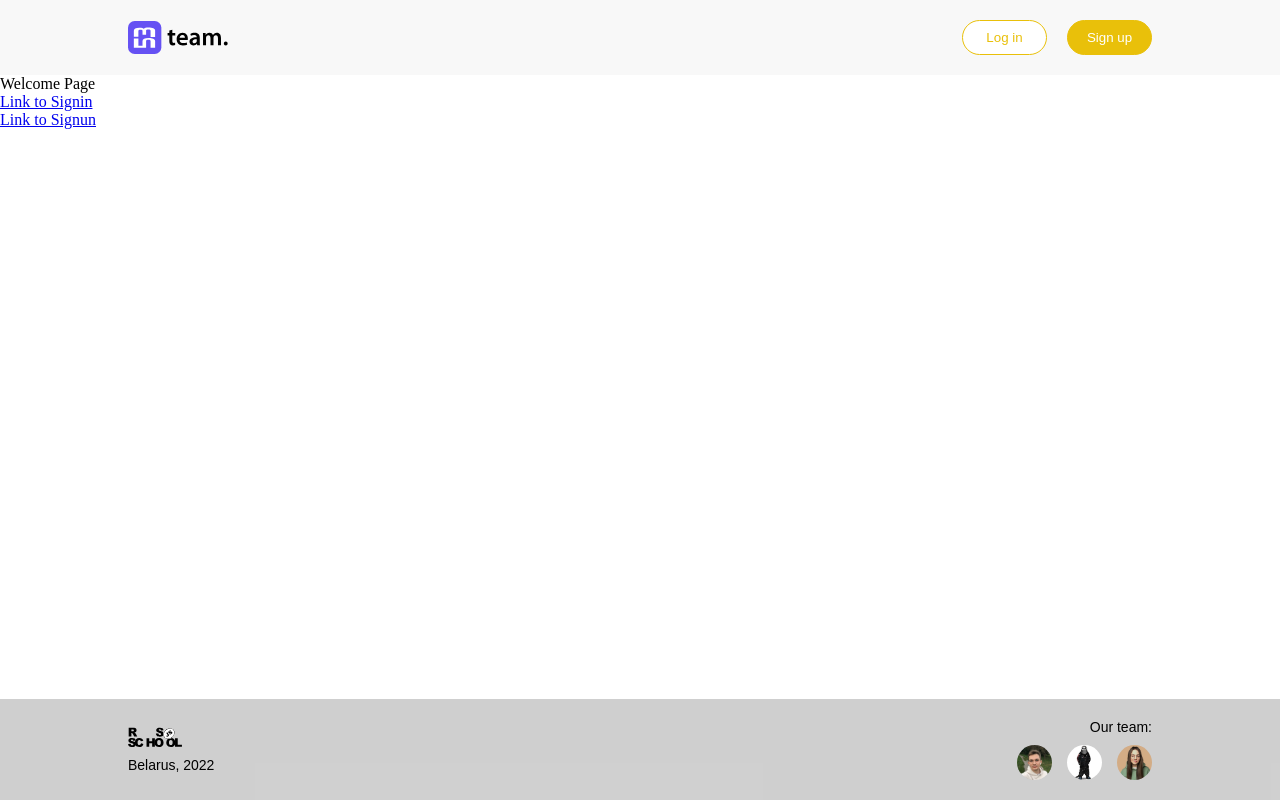
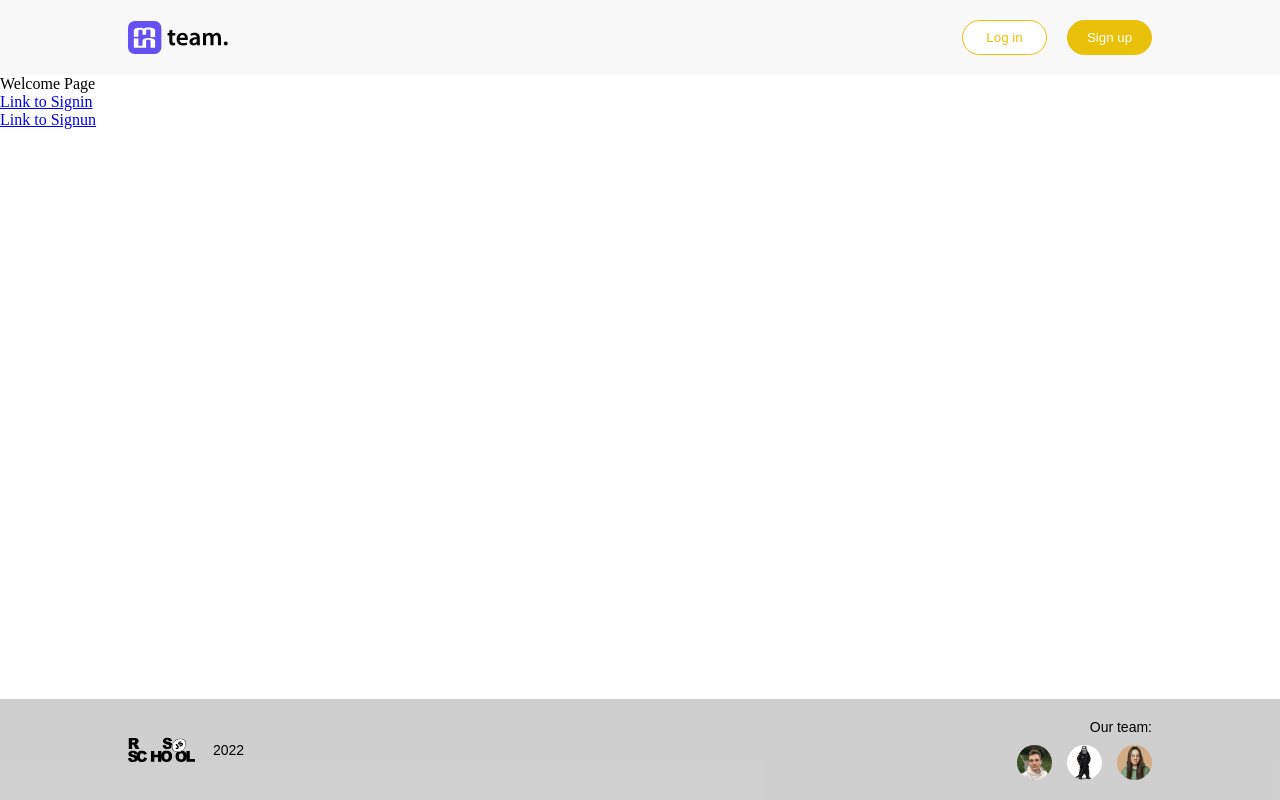
Before and after one commit to jack13only/project-management-app, a React (Create React App) app: page / in a window 1280 px wide. Built offline with nearby package versions, Linux system fonts and the light colour scheme.

Commit message:
fix: delete country in footer, fix styles

```diff
--- a/src/components/layout/footer/Footer.scss
+++ b/src/components/layout/footer/Footer.scss
@@ -13,8 +13,9 @@
 
 .footer__info {
   display: flex;
-  flex-direction: column;
   row-gap: $base * 2;
+  column-gap: $base * 2;
+  align-items: center;
 }
 
 .footer__link {
@@ -24,8 +25,8 @@
 }
 
 .footer__logo {
-  flex-basis: 20%;
-  height: $base * 4;
+  width: $base * 15;
+  height: $base * 5;
 }
 
 .footer__logo-link {
--- a/src/components/layout/footer/Footer.tsx
+++ b/src/components/layout/footer/Footer.tsx
@@ -14,7 +14,7 @@ const Footer: FC = () => {
               className="footer__link footer__logo-link"
             />
           </div>
-          <span className="footer__year">Belarus, 2022</span>
+          <span className="footer__year">2022</span>
         </div>
 
         <div className="footer__team">
```
